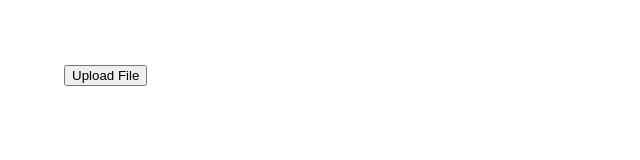
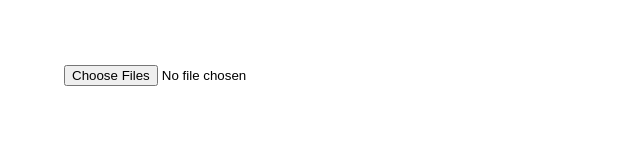
Before and after one commit to BL365/Imghost, a React (Create React App) app: page / in a window 1280 px wide. Shown: the top 160 px of the page, without its empty margins (0-640 px from the left). Built offline with nearby package versions, Linux system fonts and the light colour scheme.

Commit message:
upload button (working)

```diff
--- a/src/App.js
+++ b/src/App.js
@@ -6,8 +6,8 @@ class App extends React.Component {
   render() {
     return (
       <div className="App-upload-button">
+      <input type="file" id="input" multiple></input>
 
-      <button onClick={() => (console.log('Clicked'))}>Upload File</button>
 
       </div>
 
```
